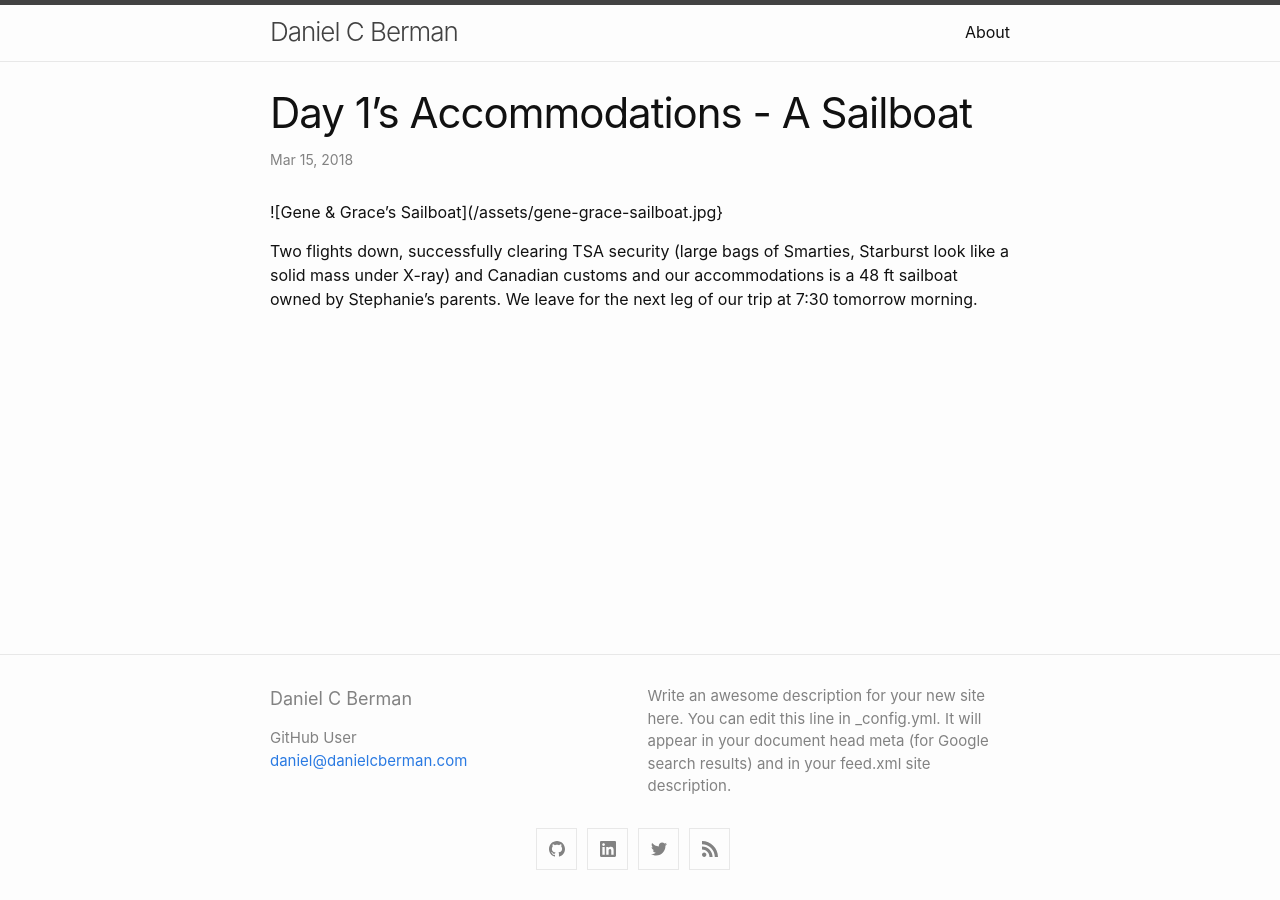
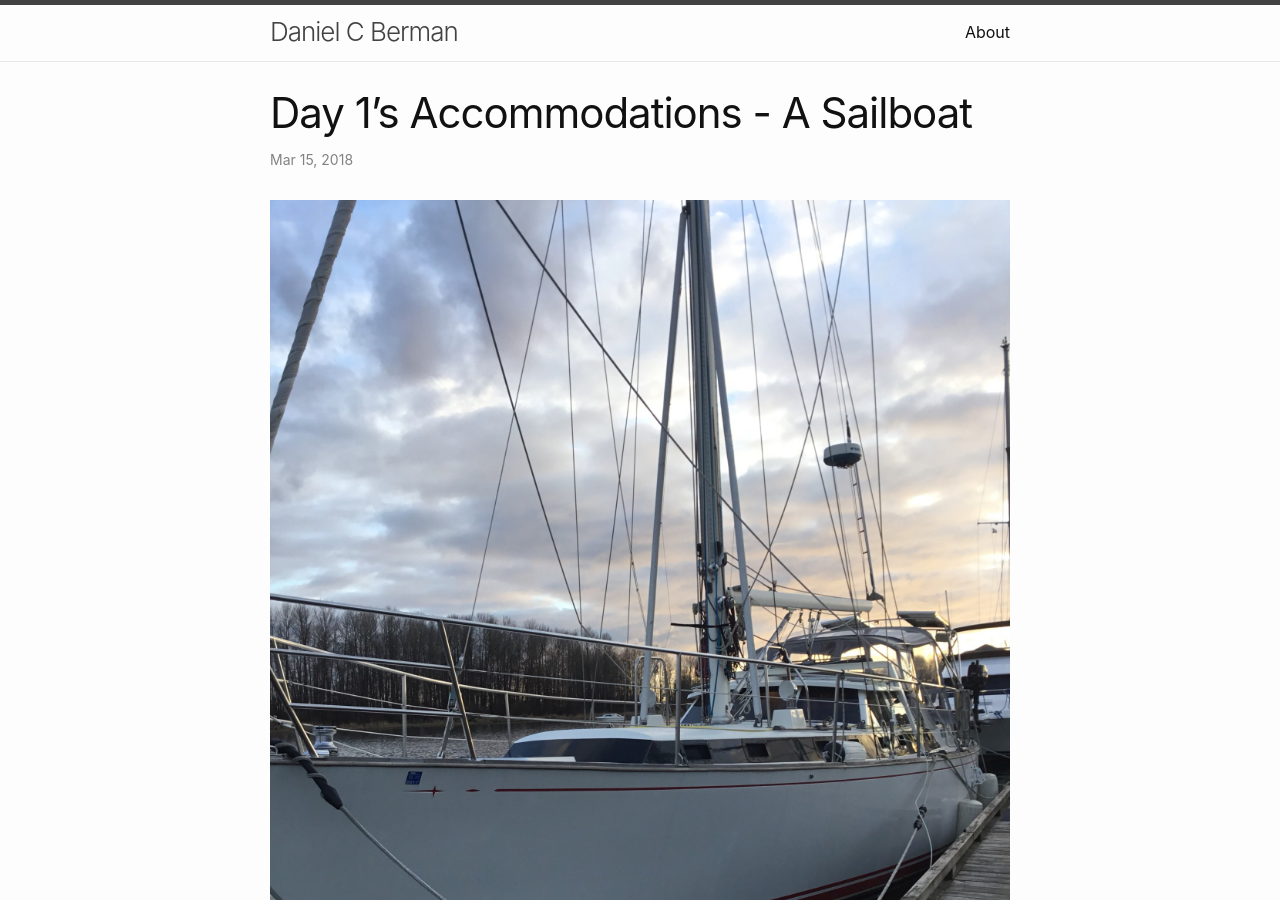
Before and after one commit to danielcberman/danielcberman.github.io, a Jekyll site: the page built from _posts/2018-03-15-day-one-accommodations-sailboat.md, in a window 1280 px wide and 900 px high. Built offline with Jekyll 4.4.1, drawn with Linux system fonts in a browser that asks for light colours.

Commit message:
Update 2018-03-15-day-one-accommodations-sailboat.md

```diff
--- a/_posts/2018-03-15-day-one-accommodations-sailboat.md
+++ b/_posts/2018-03-15-day-one-accommodations-sailboat.md
@@ -3,6 +3,6 @@ layout: post
 title: "Day 1’s Accommodations - A Sailboat"
 categories: travel
 ---
-![Gene & Grace's Sailboat](/assets/gene-grace-sailboat.jpg}
+![Gene & Grace's Sailboat](/assets/gene-grace-sailboat.jpg)
 
 Two flights down, successfully clearing TSA security (large bags of Smarties, Starburst look like a solid mass under X-ray) and Canadian customs and our accommodations is a 48 ft sailboat owned by Stephanie's parents. We leave for the next leg of our trip at 7:30 tomorrow morning.
```
